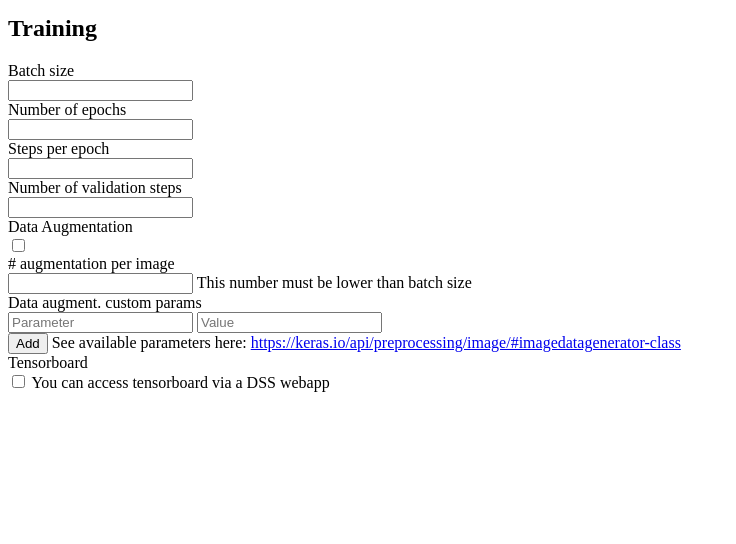
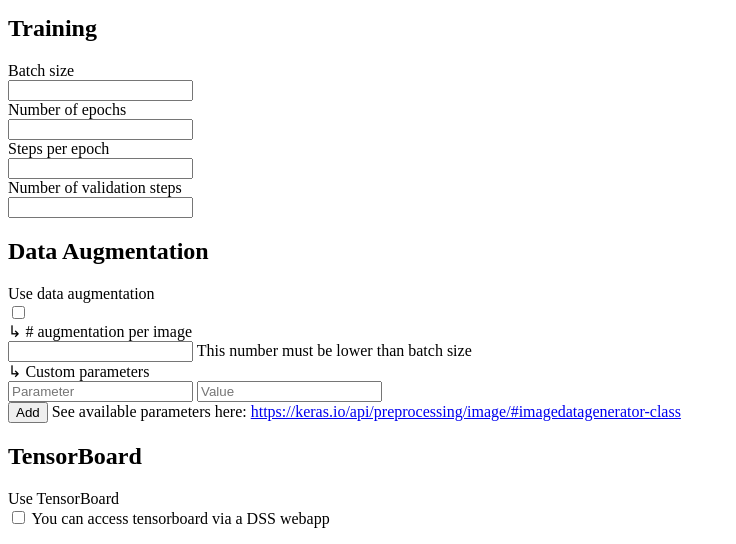
Before and after one commit to dataiku/dss-plugin-deeplearning-image, a Python web app: template resource/templates/retrain-recipe-template.html in a window 1280 px wide. Shown: the part 719-1263 px from the top of the page, without its empty margins (0-736 px from the left). Before the commit the page ends 1111 px from the top, so only its background shows below. Run offline with Jinja, Linux system fonts and the light colour scheme; the template is opened without the code that fills it, so the values that code supplies are empty.

Commit message:
Add section for data augment

```diff
--- a/resource/templates/retrain-recipe-template.html
+++ b/resource/templates/retrain-recipe-template.html
@@ -152,22 +152,23 @@
                 <input type="number" min="1" step="1" ng-model="config.nb_validation_steps" required/>
             </div>
         </div>
+        <h2 class="settings-section-title">Data Augmentation</h2>
         <div class="control-group">
-            <label class="control-label">Data Augmentation</label>
+            <label class="control-label">Use data augmentation</label>
             <div class="controls">
                 <input name="data_augmentation" type="checkbox" ng-model="config.data_augmentation"/>
             </div>
         </div>
         <div ng-show="config.data_augmentation">
             <div class="control-group">
-                <label class="control-label"># augmentation per image</label>
+                <label class="control-label">↳ # augmentation per image</label>
                 <div class="controls">
                     <input type="number" min="1" step="1" ng-model="config.n_augmentation" required/>
                     <span class="help-inline">This number must be lower than batch size</span>
                 </div>
             </div>
             <div class="control-group several-controls">
-                <label class="control-label">Data augment. custom params</label>
+                <label class="control-label">↳ Custom parameters</label>
                 <div class="controls" ng-repeat="cp in config.model_custom_params_data_augmentation">
                     <input type="text" ng-model="cp.name" placeholder="Parameter"/>
                     <input type="text" ng-model="cp.value" placeholder="Value"/>
@@ -187,8 +188,9 @@
                 </div>
             </div>
         </div>
+        <h2 class="settings-section-title">TensorBoard</h2>
         <div class="control-group">
-            <label class="control-label">Tensorboard</label>
+            <label class="control-label">Use TensorBoard</label>
             <div class="controls">
                 <input name="tensorboard" type="checkbox" ng-model="config.tensorboard"/>
                 <span class="help-inline">You can access tensorboard via a DSS webapp</span>
```
